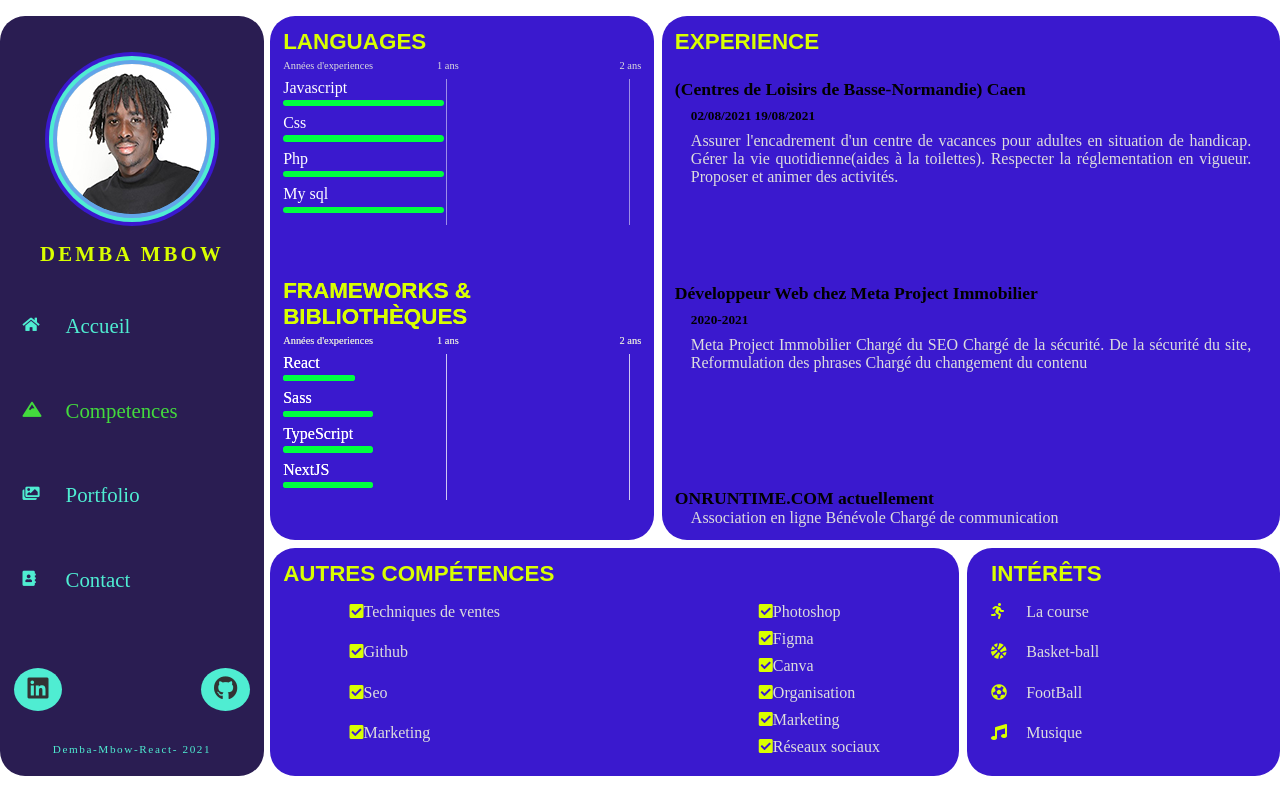
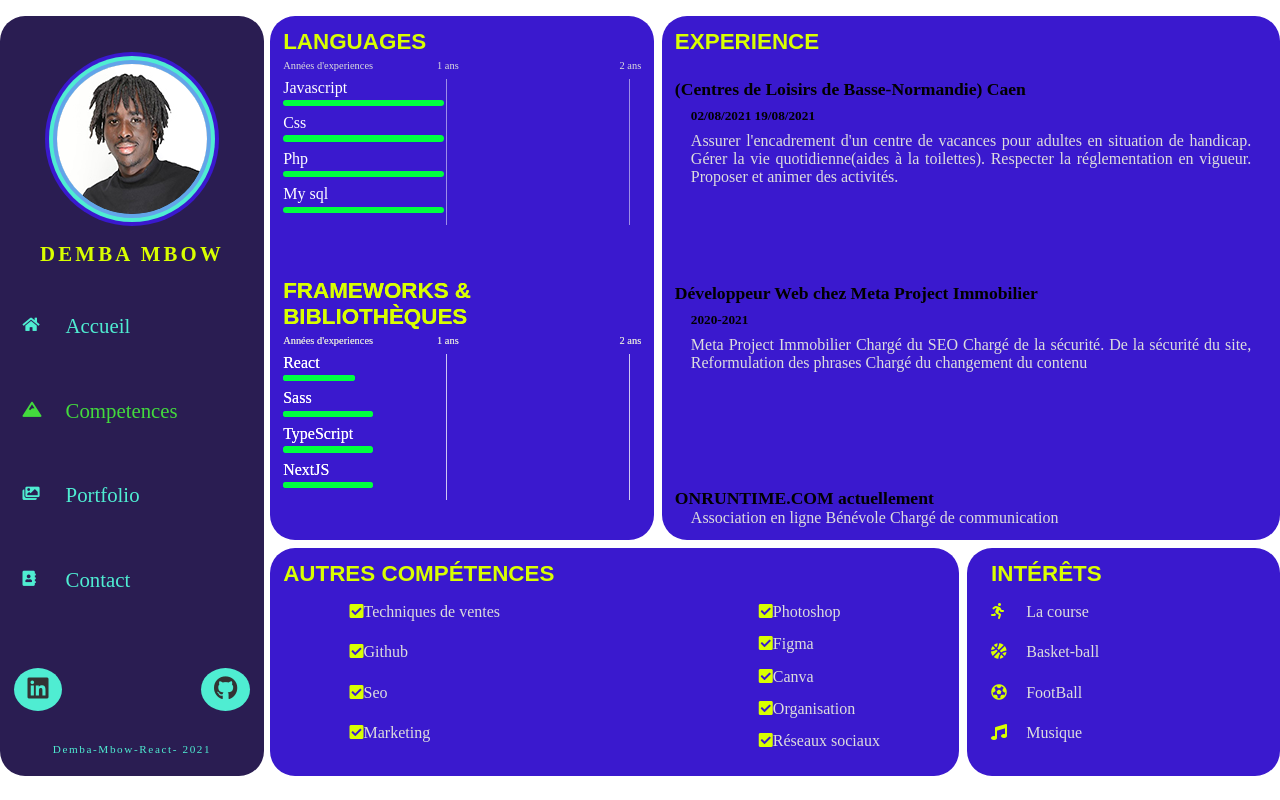
Before and after one commit to DembaMBOW/react-cv, a React (Create React App) app: page /competences in a window 1280 px wide. Built offline with nearby package versions, Linux system fonts and the light colour scheme; a web font is replaced by a local one.

Commit message:
supp_autre_competences

```diff
--- a/src/components/knowledges/OtherSkills.js
+++ b/src/components/knowledges/OtherSkills.js
@@ -17,7 +17,6 @@ const OtherSkills = () => {
                     <li><i className="fas fa-check-square"></i>Figma</li>
                     <li><i className="fas fa-check-square"></i>Canva</li>
                     <li><i className="fas fa-check-square"></i>Organisation</li>
-                    <li><i className="fas fa-check-square"></i>Marketing</li>
                     <li><i className="fas fa-check-square"></i>Réseaux sociaux</li>
                 </ul>
             </div>
```
